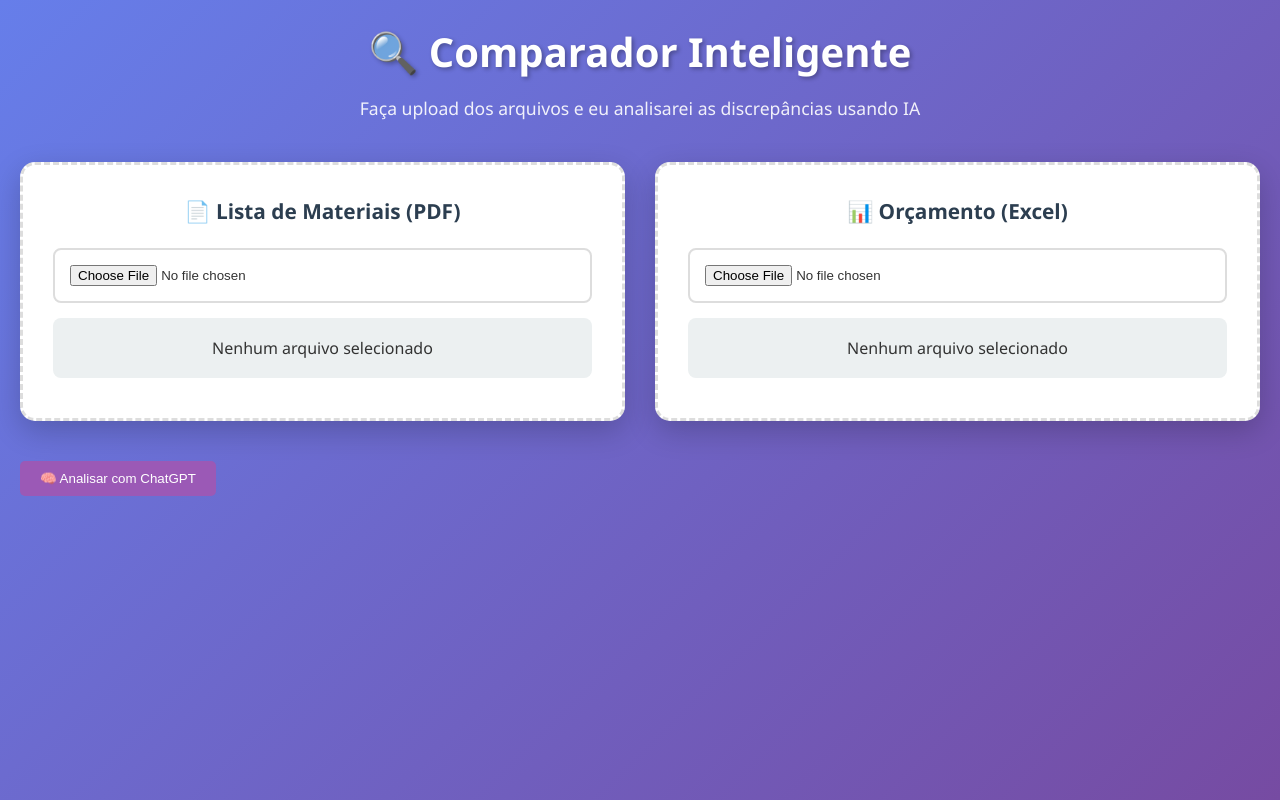
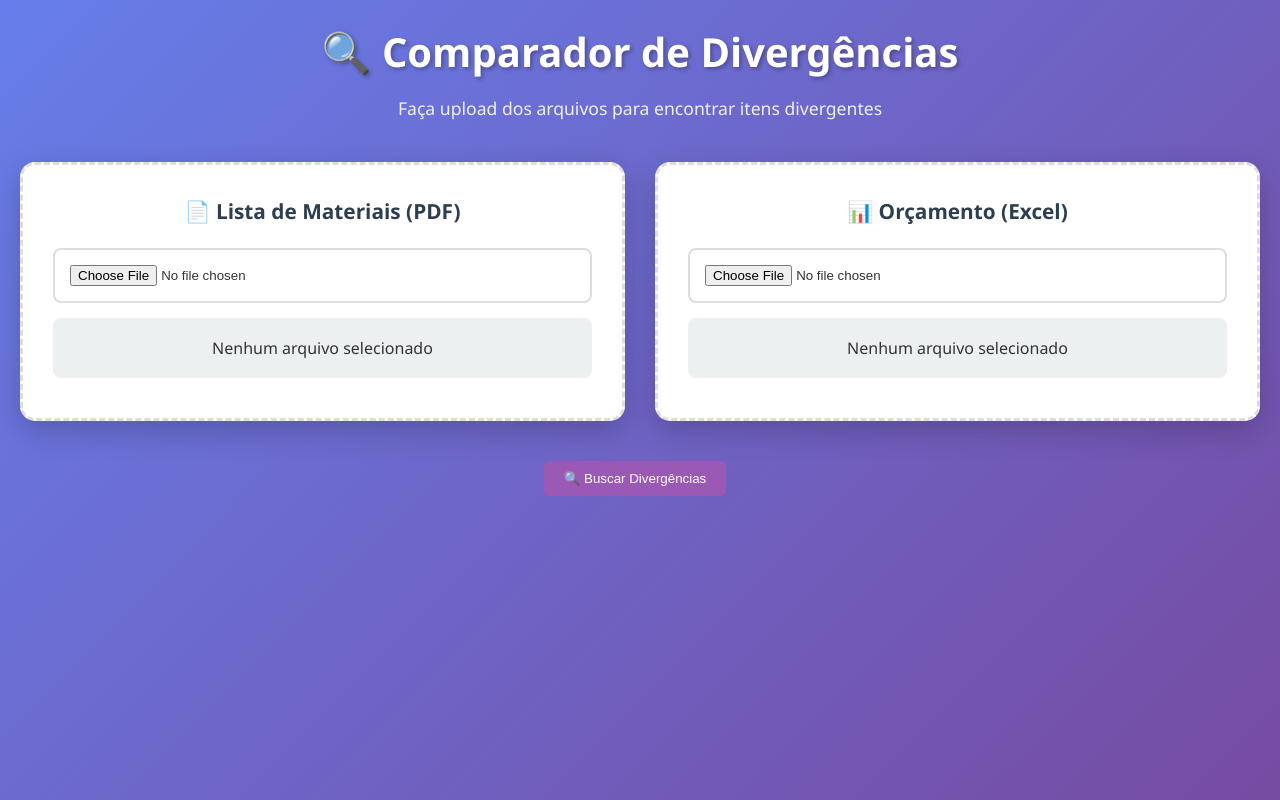
Before and after one commit to rodioegiufao/comparador-orc-pdf, a plain HTML site: page index.html in a window 1280 px wide. Drawn offline with Linux system fonts and the light colour scheme; a script that the page names is missing.

Commit message:
Update index.html

```diff
--- a/index.html
+++ b/index.html
@@ -3,14 +3,14 @@
 <head>
     <meta charset="UTF-8">
     <meta name="viewport" content="width=device-width, initial-scale=1.0">
-    <title>Comparador Inteligente - Com ChatGPT</title>
+    <title>Comparador - Apenas Divergências</title>
     <link rel="stylesheet" href="styles.css">
 </head>
 <body>
     <div class="container">
         <header class="app-header">
-            <h1>🔍 Comparador Inteligente</h1>
-            <p>Faça upload dos arquivos e eu analisarei as discrepâncias usando IA</p>
+            <h1>🔍 Comparador de Divergências</h1>
+            <p>Faça upload dos arquivos para encontrar itens divergentes</p>
         </header>
 
         <div class="upload-section">
@@ -31,9 +31,9 @@
             </div>
         </div>
 
-        <div class="analysis-controls">
+        <div style="text-align: center; margin: 30px 0;">
             <button id="analyzeBtn" class="analyze-btn" disabled>
-                🧠 Analisar com ChatGPT
+                🔍 Buscar Divergências
             </button>
         </div>
 
@@ -43,7 +43,7 @@
 
         <div class="loading" id="loading" style="display: none;">
             <div class="spinner"></div>
-            <p>Processando...</p>
+            <p>Analisando divergências...</p>
         </div>
     </div>
 
@@ -51,7 +51,6 @@
     <script src="https://cdnjs.cloudflare.com/ajax/libs/xlsx/0.18.5/xlsx.full.min.js"></script>
     <script src="https://cdnjs.cloudflare.com/ajax/libs/pdf.js/3.4.120/pdf.min.js"></script>
     <script>
-        // Configuração do PDF.js
         pdfjsLib.GlobalWorkerOptions.workerSrc = 'https://cdnjs.cloudflare.com/ajax/libs/pdf.js/3.4.120/pdf.worker.min.js';
     </script>
 
```
